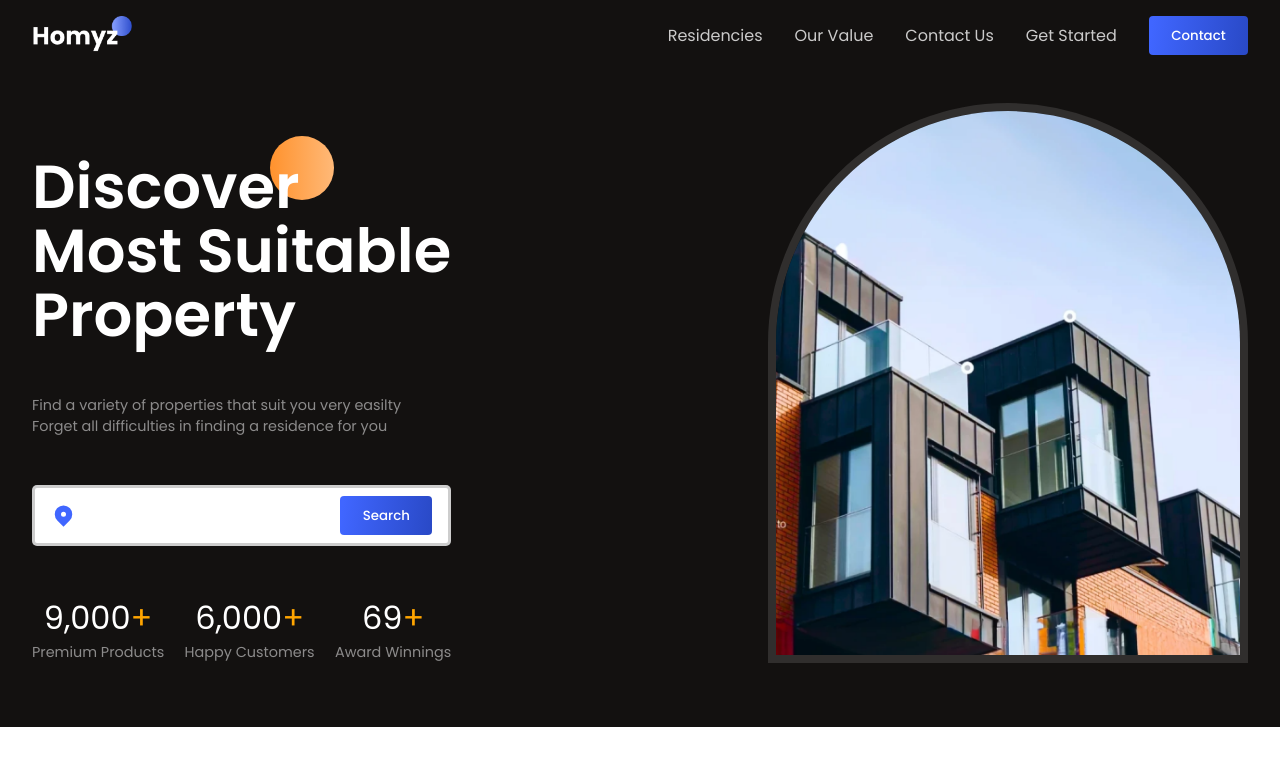
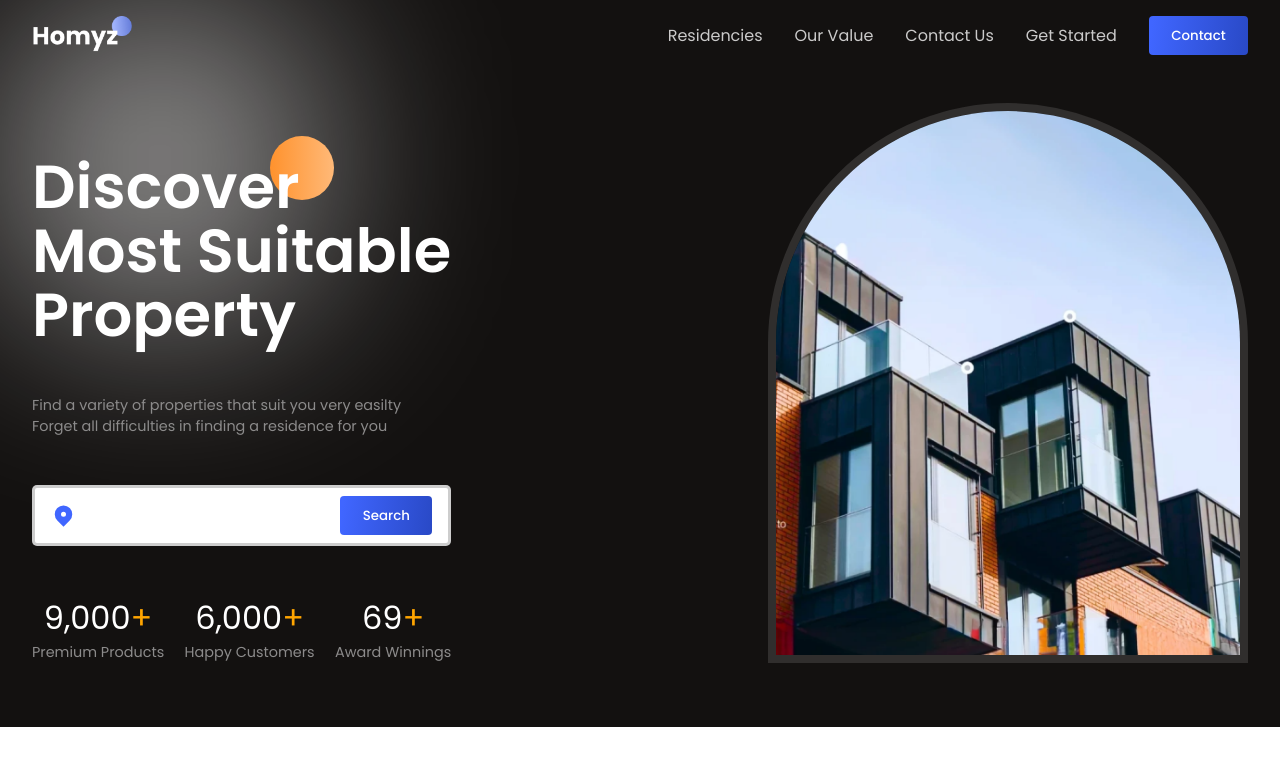
Before and after one commit to AshwinSaklecha/realEstate, a React (Vite) app: page / in a window 1280 px wide. Shown: the top 766 px of the page. Built offline with nearby package versions, Linux system fonts and the light colour scheme.

Commit message:
made complete hero section

```diff
--- /dev/null
+++ b/src/App.css
@@ -0,0 +1,16 @@
+.App{
+    position: relative;
+    overflow-x: clip;
+}
+.App>:nth-child(1){
+    background-color: var(--black);
+    position: relative;
+}
+.white-gradient{
+    position: absolute;
+    width: 20rem;
+    height: 20rem;
+    background: rgba(255,255,255, 0.522);
+    filter: blur(100px);
+    border-radius: 100px;
+}
--- a/src/App.jsx
+++ b/src/App.jsx
@@ -1,10 +1,14 @@
 import Header from "./components/Header/Header";
 import Hero from "./components/Hero/Hero";
+import './App.css'
 function App() {
   return (
     <div className="App">
-      <Header/>
-      <Hero/>
+      <div>
+        <div className="white-gradient"/>
+        <Header />
+        <Hero />
+      </div>
     </div>
   );
 }
--- a/src/components/Header/Header.css
+++ b/src/components/Header/Header.css
@@ -1,5 +1,5 @@
 .h-wrapper{
-    background: var(--black);
+    /* background: var(--black); */
     color: white;
 }
 .h-container{
--- a/src/components/Hero/Hero.css
+++ b/src/components/Hero/Hero.css
@@ -2,7 +2,7 @@
     color: white;
     position: relative;
     padding-bottom: 2rem;
-    background-color: var(--black);
+    /* background-color: var(--black); */
 }
 .hero-container{
     justify-content: space-between;
```
